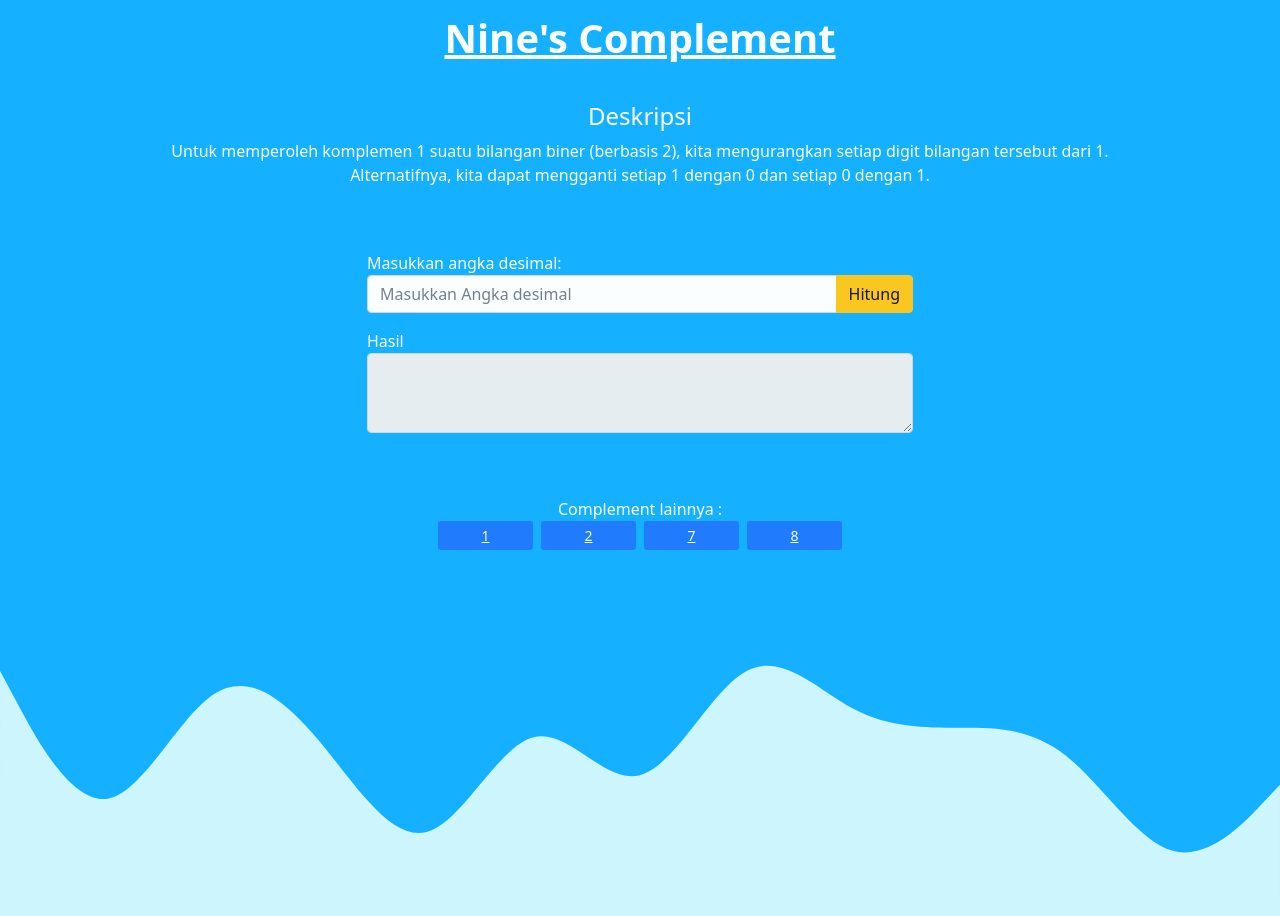
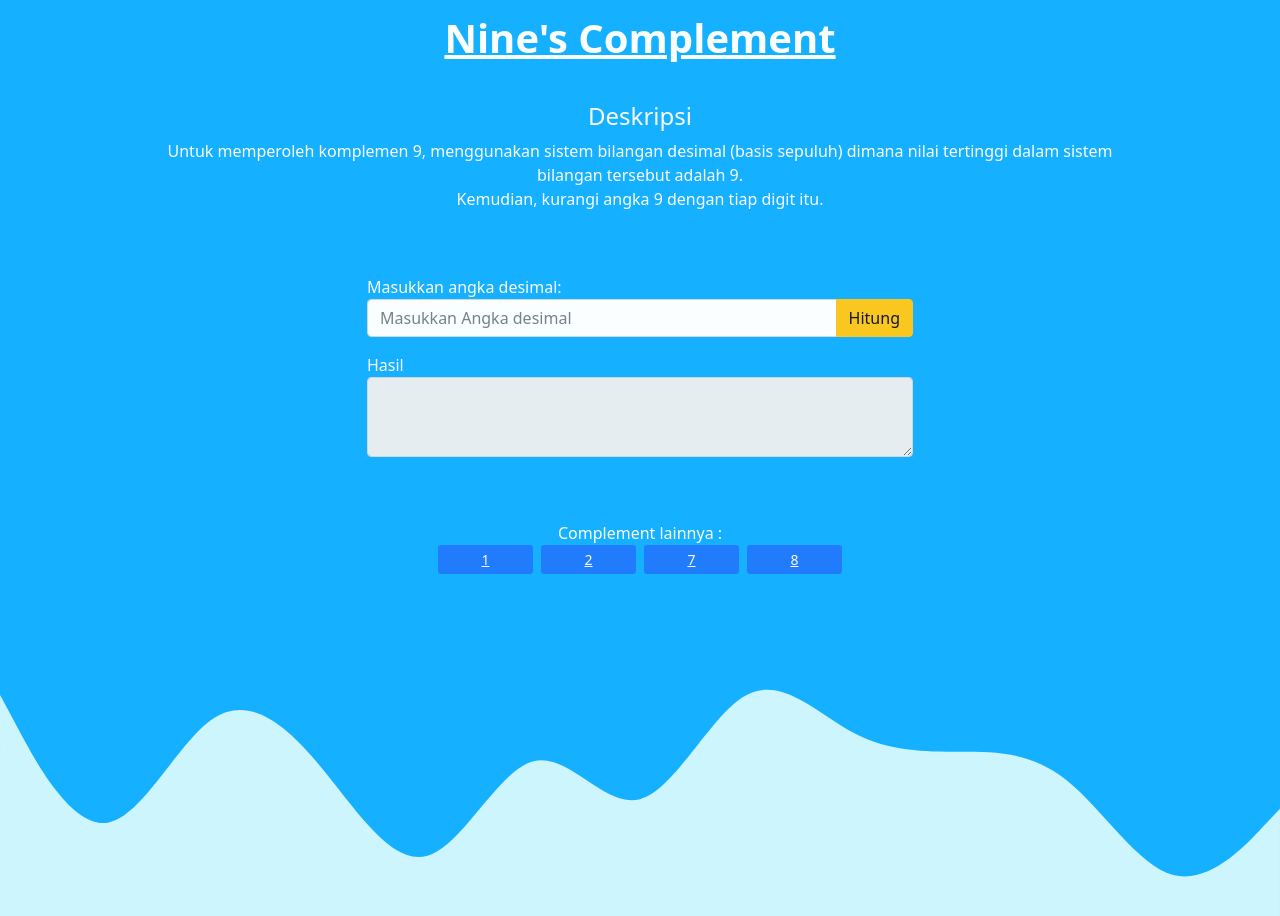
Before and after one commit to algiban/algiban.github.io, a website: page complement/index.html in a window 1280 px wide. Shown: the part 5560-6476 px from the top of the page. Drawn offline with nearby package versions, Linux system fonts and the light colour scheme; files that its build step writes are made by us from their sources; files whose address does not match are found by name.

Commit message:
index.html

```diff
--- a/complement/index.html
+++ b/complement/index.html
@@ -343,9 +343,9 @@
                     Deskripsi
                 </h4>
                 <p data-aos="fade-up" data-aos-anchor-placement="top-center" data-aos-duration="700">
-                    Untuk memperoleh komplemen 1 suatu bilangan biner (berbasis 2), kita mengurangkan setiap digit
-                    bilangan tersebut dari 1.
-                    Alternatifnya, kita dapat mengganti setiap 1 dengan 0 dan setiap 0 dengan 1.
+                    Untuk memperoleh komplemen 9, menggunakan sistem bilangan desimal (basis sepuluh)
+                    dimana nilai tertinggi dalam sistem bilangan tersebut adalah 9.<br>
+                    Kemudian, kurangi angka 9 dengan tiap digit itu.
                 </p>
             </div>
         </div>
```
